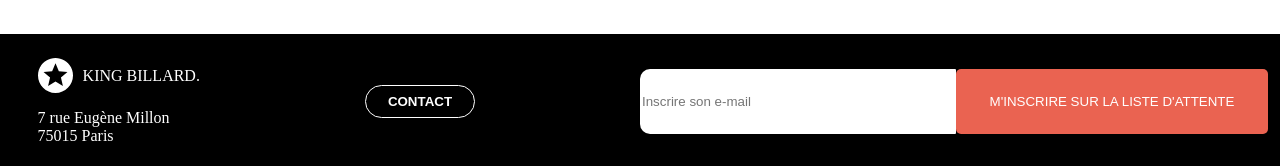
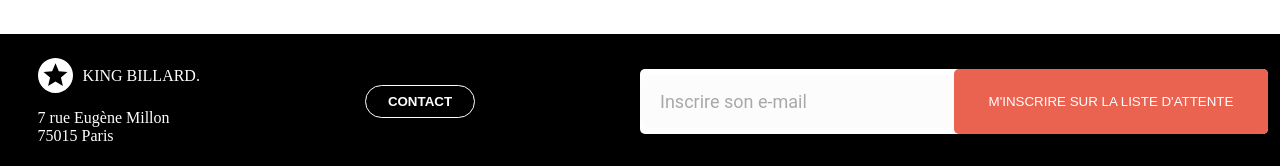
Before and after one commit to MehdiEscudero/King-Billard, a React (Create React App) app: page /beer in a window 1280 px wide. Shown: the part 1205-1371 px from the top of the page. Built offline with nearby package versions, Linux system fonts and the light colour scheme.

Commit message:
Reset error count between rows. herpderp

```diff
--- a/src/Form.js
+++ b/src/Form.js
@@ -5,7 +5,7 @@ class Form extends React.Component {
   state = {
     nom: null,
     email: null,
-    téléphone: null,
+    phoneNumber: null,
     message: null,
   };
 
@@ -23,7 +23,7 @@ class Form extends React.Component {
         "  " +
         this.state.email +
         "  " +
-        this.state.téléphone +
+        this.state.phoneNumber +
         "  " +
         this.state.message
     );
@@ -34,36 +34,39 @@ class Form extends React.Component {
         <div onClick={() => this.props.handleModal()} className="fond"></div>
         <div className="form">
           <div className="top">
-            <div className="contacter">Nous contacter</div>
-            <button onClick={() => this.props.handleModal()} className="croix">
+            <div style={{ width: "100%" }}>
+              <span style={{ textAlign: "center", width: "100%" }}>
+                Nous contacter
+              </span>
+            </div>
+            <button className="close" onClick={() => this.props.handleModal()}>
               X
             </button>
           </div>
           <div className="details">
-            <div className="names">Nom</div>
+            <div className="label">Nom</div>
             <input
               onChange={(event) => this.handleChange(event, "nom")}
             ></input>
-            <div className="names">Email</div>
+            <div className="label">Email</div>
             <input
               onChange={(event) => this.handleChange(event, "email")}
             ></input>
-            <div className="names">Téléphone</div>
+            <div className="label">Téléphone</div>
             <input
-              onChange={(event) => this.handleChange(event, "téléphone")}
+              onChange={(event) => this.handleChange(event, "phoneNumber")}
             ></input>
-            <div className="names">Message</div>
+            <div className="label">Message</div>
             <textarea
               onChange={(event) => this.handleChange(event, "message")}
             ></textarea>
           </div>
           <button
             disabled={
-              !this.state.player ||
-              !this.state.billard ||
-              !this.state.pseudo ||
+              !this.state.nom ||
               !this.state.email ||
-              !this.state.comment
+              !this.state.phoneNumber ||
+              !this.state.message
             }
             onClick={(event) => this.handleSubmit(event)}
             className="send"
--- a/src/style/common.css
+++ b/src/style/common.css
@@ -20,3 +20,37 @@ button,
 input {
   outline: none;
 }
+
+input {
+  height: 53px;
+  background: rgba(196, 196, 196, 0.05);
+  border: 1px solid rgba(0, 0, 0, 0.25);
+  box-sizing: border-box;
+  border-radius: 5px;
+  padding: 0px 10px;
+  font-family: Roboto;
+  font-style: normal;
+  font-weight: normal;
+  font-size: 18px;
+  line-height: 21px;
+  color: #000000;
+}
+
+::placeholder {
+  padding: 0px 10px;
+  font-family: Roboto;
+  font-style: normal;
+  font-weight: normal;
+  font-size: 18px;
+  line-height: 21px;
+  color: #000000;
+  opacity: 0.33;
+}
+
+textarea {
+  height: 100px;
+  background: rgba(196, 196, 196, 0.05);
+  border: 1px solid rgba(0, 0, 0, 0.25);
+  box-sizing: border-box;
+  border-radius: 5px;
+}
--- a/src/style/form.css
+++ b/src/style/form.css
@@ -17,14 +17,13 @@
   align-items: center;
 }
 
-.contacter {
-  justify-self: center;
-}
-
-.croix {
+.close {
+  width: auto;
+  margin-right: 4px;
   border: none;
   color: white;
   background: none;
+  cursor: pointer;
 }
 
 .send {
@@ -60,6 +59,12 @@
   opacity: 0.6;
 }
 
-.names {
-  margin-top: 1vh;
+.label {
+  font-family: Libre Franklin;
+  font-style: normal;
+  font-weight: 500;
+  font-size: 15px;
+  line-height: 18px;
+
+  color: rgba(0, 0, 0, 0.5);
 }
--- a/src/style/newsletterForm.css
+++ b/src/style/newsletterForm.css
@@ -2,6 +2,12 @@
   flex-direction: row;
   width: 50%;
   height: 65px;
+  background-color: white;
+  border-radius: 5px;
+}
+
+.news > input {
+  margin: auto;
 }
 .news > input,
 .news > button {
```
